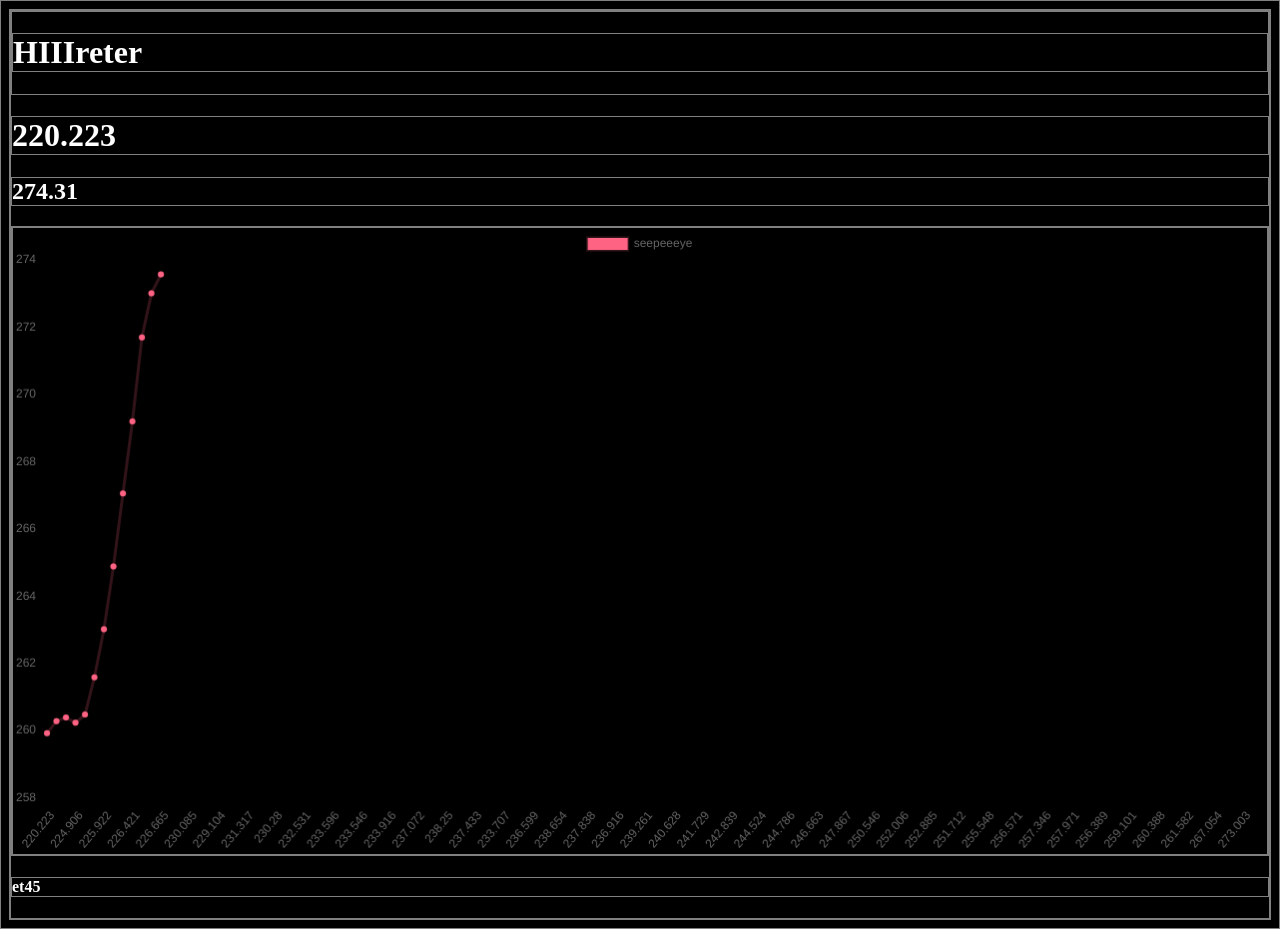
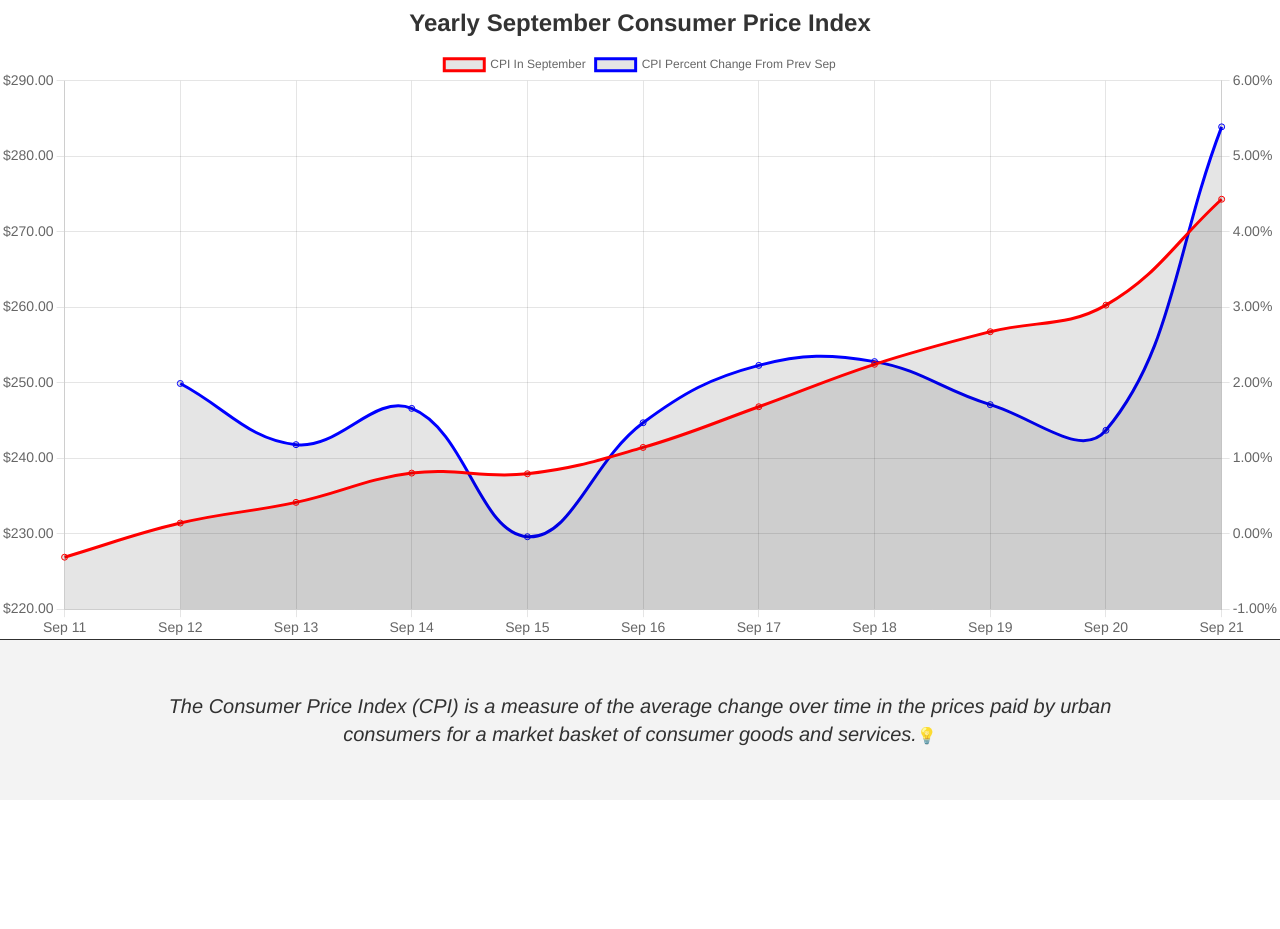
Before and after one commit to guitarisprettierthanpiano/SEPT-CPI, a React app: page / in a window 1280 px wide. After the commit the page ends 800 px from the top, so only its background shows below. Built offline with nearby package versions, Linux system fonts and the light colour scheme.

Commit message:
styled and added background fill to chart

```diff
--- a/src/app.tsx
+++ b/src/app.tsx
@@ -6,11 +6,9 @@ const App: React.FC = () => {
 
     return(
         <>
-        <div className='testing'>
-            <h1>HIIIreter</h1>
-        </div>
 
         <Home />
+
         </>
     )
 }
--- a/src/components/home.tsx
+++ b/src/components/home.tsx
@@ -3,62 +3,191 @@ import { useState, useEffect } from 'react';
 import { Line } from 'react-chartjs-2'
 
 const Home: React.FC = () => {
-    const [cpiArray, setCpiArray] = useState([])
+    //const [cpiArray, setCpiArray] = useState([])
+    const [cpiSubArray, setCpiSubArray] = useState([])
+    const [cpiPercentArray, setCpiPercentArray] = useState([])
 
-    //cpi data from https://www.bls.gov/regions/mid-atlantic/data/consumerpriceindexhistorical_us_table.htm
-    const fetchAPI = () => {
+    const fetchCPI = () => {
         fetch('././api-data/cpi.json')
             .then(res => res.json())
         .then(result => {
-            setCpiArray(result[0].CPI)
+            //first copy the entire array into a stored variable
+            //setCpiArray(result[0].CPI)
+
+            //then making a sub array of every 12 months
+            let tempArray = []
+
+            //i chose these numbers for j because there are 129 entries and 12 months per year
+            for (let j = 128; j > 7; j -= 12){
+                let cpiNum = parseFloat(result[0].CPI[j].toFixed(2));
+                tempArray.push(cpiNum)
+            }
+            tempArray.reverse()
+            setCpiSubArray(tempArray)
+
+            //calculating percentage changes
+            let percentageArray = []
+            for (let i = 0; i < (tempArray.length - 1); i++){
+                let percentChange = (100*
+                    ((tempArray[1+i]-tempArray[i])/tempArray[i])
+                    ).toFixed(2)
+                percentageArray.push(percentChange)
+            }
+
+            //adding a blank space to the array so the chart looks proper
+            percentageArray.unshift(NaN)
+            setCpiPercentArray(percentageArray)
         })
     }
 
-    //fetches the api once on page load
-    useEffect( () => {
-        fetchAPI();
+
+    //fetches the api only once on page load
+    useEffect(() => {
+        fetchCPI();
     }
     , [])
 
 
+    //CHART DATA AND SETTINGS
     const data = {
         //labels: ['1', '2', '3', '4', '5', '6'],
-        labels: cpiArray,
+        type: 'line',
+        labels: ['Sep 11', 'Sep 12', 'Sep 13', 'Sep 14', 'Sep 15', 'Sep 16', 'Sep 17', 'Sep 18', 'Sep 19', 'Sep 20', 'Sep 21'],
+        animations: {
+            y: {
+              duration: 2000,
+              delay: 500
+            }
+        },
         datasets: [
             {
-                label: 'seepeeeye',
-                data: cpiArray.slice(-14,-1),
-                fill: false,
-                backgroundColor: 'rgb(255, 99, 132)',
-                borderColor: 'rgba(255, 99, 132, 0.2)',
+                label: 'CPI In September',
+                yAxisID: 'A',
+                data: cpiSubArray,
+                fill: 'start',
+                backgroundColor: 'rgba(0, 0, 0, 0.1)',
+                borderColor: 'red',
+                tension: 0.4
             },
+            {
+                label: 'CPI Percent Change From Prev Sep',
+                yAxisID: 'B',
+                data: cpiPercentArray,
+                fill: 'start',
+                backgroundColor: 'rgba(0, 0, 0, 0.1)',
+                borderColor: "blue",
+                tension: 0.4
+              }
         ],
     };
 
     const options = {
-        scales: {
-            yAxes: [
-                {
+        options: {
+            legend: {
+                labels: {
+                  fontSize: 24
+                }
+              },
+
+            /*
+            animations: {
+                tension: {
+                  duration: 500,
+                  easing: 'linear',
+                  from: 1,
+                  to: 0,
+                  loop: false
+                }
+            },
+            */
+
+            maintainAspectRatio: false,
+
+            responsive: true,
+
+            interaction: {
+              mode: 'index',
+              intersect: false,
+            },
+
+            plugins: {
+                title: {
+                  display: true,
+                  font: {
+                    size: 24,
+                    weight: 600
+                  },
+                  color:'rgba(0, 0, 0, 0.8)',
+                  text: 'Yearly September Consumer Price Index',
+                },
+            },
+
+            scales: {
+                x: {
                     ticks: {
-                        beginAtZero: true,
+                      font: {
+                        size: 14
+                      }
+                    }
+                  },
+                A: {
+                    type: 'linear',
+                    display: true,
+                    position: 'left',
+                    ticks: {
+                        font: {
+                          size: 14,
+                        },
+                        callback: function(value, index, values) {
+                            return '$' + value.toFixed(cpiSubArray) + '.00';
+                        }
                     },
+                    text: 'CPI',
+                    max: 290,
+                    stepSize: 10,
                 },
-            ],
-        },
-    };
-
-
+                B: {
+                    type: 'linear',
+                    display: true,
+                    position: 'right',
+                    grid: {
+                        drawOnChartArea: false,
+                      },
+                    text: 'CPI Percentage Change',
+                    ticks: {
+                        font: {
+                            size: 14,
+                        },
+                        callback: function(value, index, values) {
+                            return value.toFixed(cpiPercentArray)+'.00%';
+                        }
+                    }
+                }
+            }
+        }}
 
 
     return(
         <>
-        <h1>{cpiArray[0]}</h1>
-        <h2>{cpiArray[128]}</h2>
 
-        <div>
-            <Line data={data} options={options} />
+        <div id='line-chart'>
+            <Line
+            id='line'
+            data={data}
+            options={options.options}
+            />
         </div>
-        <h4>et45</h4>
+
+        <div className='description'>
+            <p>
+                <span className='ital'>The Consumer Price Index (CPI) is a measure of the average change over time in the prices paid by urban consumers for a market basket of consumer goods and services.</span>
+                <span title='https://www.bls.gov/cpi/'>
+                    <a href='https://www.bls.gov/cpi/' target="_blank">
+                        💡
+                    </a>
+                </span>
+            </p>
+        </div>
         </>
     )
 }
--- a/styles.css
+++ b/styles.css
@@ -1,5 +1,63 @@
 *{
-    color: white;
-    border: grey 1px solid;
-    background-color: rgb(0, 0, 0);
+    margin: 0px;
+    padding: 0px;
+
+    color: rgba(0, 0, 0, 0.8);
+
+    font-family: Helvetica,  Arial,  sans-serif;
 }
+#root{
+    display: grid;
+    grid-template-columns: 1fr;
+    grid-template-rows: 80vh 1fr;
+
+    height: 100vh;
+    width: 100vw;
+}
+
+#line-chart{
+    grid-row: 1;
+}
+
+.description{
+    border-top: 1px solid rgba(0, 0, 0, 0.8);
+    margin-top: -1px;
+    grid-row: 2;
+
+    display: grid;
+    height: 100%;
+    background-color: rgb(243, 243, 243);
+}
+p{
+    padding-left: 10vw;
+    padding-right: 10vw;
+    padding-top: 5vh;
+    padding-bottom: 5vh;
+
+
+    line-height: 1.4;
+
+    align-self: center;
+    justify-self: center;
+    text-align: center;
+    text-justify: center;
+
+}
+.ital{
+    font-style: italic;
+    font-size: 20px;
+}
+#title{
+    font-size: 20px;
+}
+a{
+    text-decoration: none;
+}
+
+
+@media screen and (max-width: 770px){
+    #root{
+        grid-template-rows: 100vh auto;
+        height: auto;
+    }
+}
```
Also changed, not shown: api-data/rawdata.txt, index.html (line endings or trailing spaces), 1 other file (tests, documents, lock files or other folders).
